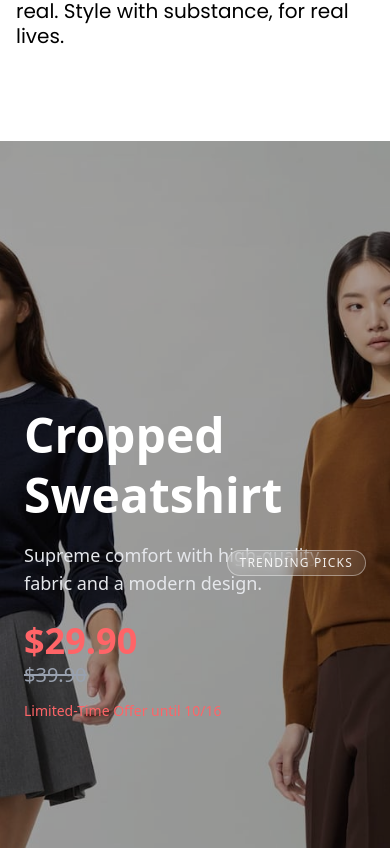
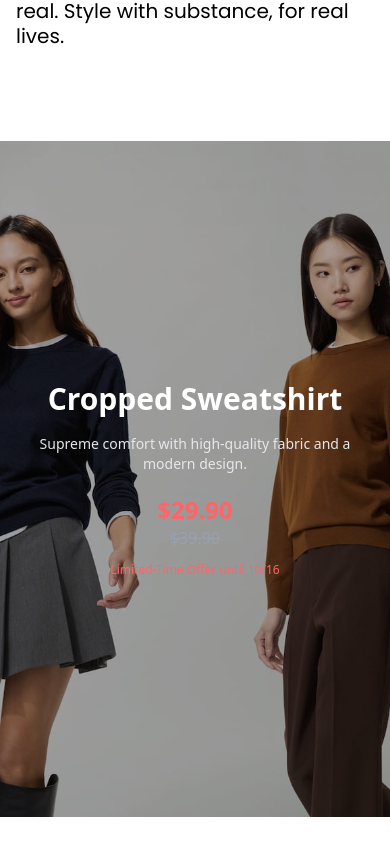
Before and after one commit to bhuvan-365/ecommerce-site, a Next.js app: page / in a window 390 px wide. Shown: the part 1276-2124 px from the top of the page. Built offline with nearby package versions, Linux system fonts and the light colour scheme.

Commit message:
responsive

```diff
--- a/src/app/home/Trending.tsx
+++ b/src/app/home/Trending.tsx
@@ -150,7 +150,7 @@ const HeroEmbla: React.FC = () => {
             {/* Sticky Pinned Slider */}
             <div
                 ref={containerRef}
-                className="sticky top-0 h-screen w-screen overflow-hidden bg-black"
+                className="md:sticky md:top-0 h-[80vh] sm:h-screen w-full overflow-hidden bg-black"
             >
                 {/* Embla Carousel Container */}
                 <div className="embla h-full w-full" ref={emblaRef}>
@@ -158,7 +158,7 @@ const HeroEmbla: React.FC = () => {
                         {slides.map((item, index) => (
                             <div
                                 key={index}
-                                className="embla__slide flex-shrink-0 h-screen w-screen relative"
+                                className="embla__slide flex-shrink-0 h-full w-full relative"
                             >
                                 {/* Background Image */}
                                 <img
@@ -168,24 +168,28 @@ const HeroEmbla: React.FC = () => {
                                 />
 
                                 {/* Content Overlay */}
-                                <div className="absolute inset-0 flex flex-col justify-center items-center md:items-start px-6 md:px-20 text-white z-10">
+                                <div className="absolute inset-0 flex flex-col justify-center items-center md:items-start px-4 sm:px-8 md:px-20 text-white z-10">
                                     <motion.div
                                         initial={{ opacity: 0, y: 40 }}
                                         animate={{ opacity: 1, y: 0 }}
                                         transition={{ duration: 0.7 }}
-                                        className="max-w-2xl"
+                                        className="max-w-2xl text-center md:text-left"
                                     >
-                                        <h1 className="text-5xl md:text-7xl font-bold mb-4 leading-tight">
+                                        <h1 className="text-3xl sm:text-5xl md:text-7xl font-bold mb-4 leading-tight">
                                             {item.title}
                                         </h1>
-                                        <p className="text-gray-200 text-lg mb-6">{item.desc}</p>
-                                        <div className="text-red-400 text-4xl font-bold">
+                                        <p className="text-gray-200 text-sm sm:text-lg mb-5 sm:mb-6">
+                                            {item.desc}
+                                        </p>
+                                        <div className="text-red-400 text-2xl sm:text-4xl font-bold">
                                             {item.price}
                                         </div>
-                                        <div className="text-gray-400 line-through text-xl">
+                                        <div className="text-gray-400 line-through text-base sm:text-xl">
                                             {item.oldPrice}
                                         </div>
-                                        <div className="text-sm text-red-400 mt-3">{item.offer}</div>
+                                        <div className="text-xs sm:text-sm text-red-400 mt-3">
+                                            {item.offer}
+                                        </div>
                                     </motion.div>
                                 </div>
                             </div>
@@ -194,20 +198,20 @@ const HeroEmbla: React.FC = () => {
                 </div>
 
                 {/* Slide Indicator Dots - Bottom Center */}
-                <div className="absolute bottom-6 left-1/2 -translate-x-1/2 flex gap-2 z-20">
+                <div className="absolute bottom-4 sm:bottom-6 left-1/2 -translate-x-1/2 flex gap-2 z-20">
                     {slides.map((_, index) => (
                         <div
                             key={index}
                             className={`transition-all duration-300 rounded-full ${selectedIndex === index
-                                ? "w-8 h-2.5 bg-white"
-                                : "w-2.5 h-2.5 bg-white/40"
+                                ? "w-6 h-2 sm:w-8 sm:h-2.5 bg-white"
+                                : "w-2 h-2 sm:w-2.5 sm:h-2.5 bg-white/40"
                                 }`}
                         />
                     ))}
                 </div>
 
                 {/* Side Mention */}
-                <div className="absolute top-1/2 right-6 -translate-y-1/2 z-20">
+                <div className="absolute top-1/2 right-6 -translate-y-1/2 z-20 hidden sm:block">
                     <div className="rounded-full border border-white/40 px-3 py-1 text-xs uppercase tracking-widest text-white/90 bg-white/10 backdrop-blur-sm">
                         Trending picks
                     </div>
```
